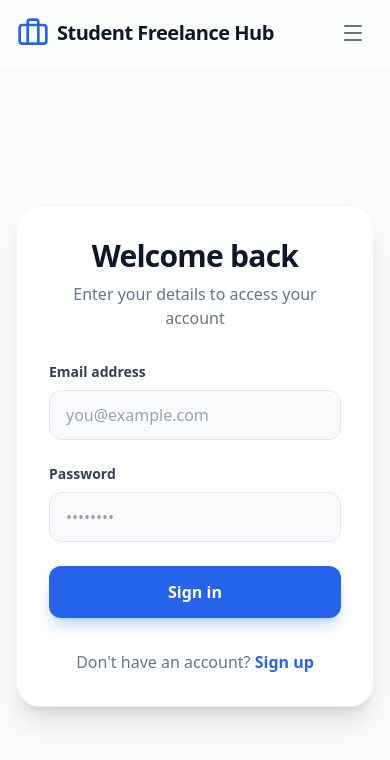
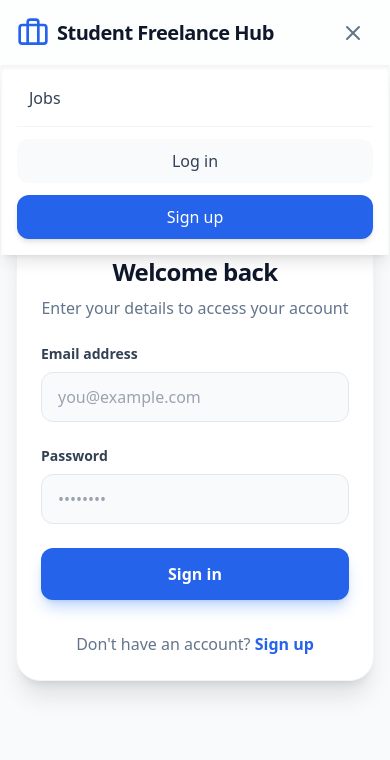
Before and after one commit to vishwanatharnitha/student-freelance-hub, a React app in the folder frontend/: page /login in a window 390 px wide. Both pictures are taken after a click on the button 353 px from the left and 33 px from the top of the page. Shown: the top 760 px of the page. Built offline with nearby package versions, Linux system fonts and the light colour scheme; the HTML template or start-up script is replaced by a standard one.

Commit message:
Fixed deployment and responsiveness issues

```diff
--- a/frontend/src/components/Navbar.jsx
+++ b/frontend/src/components/Navbar.jsx
@@ -1,11 +1,12 @@
-import React, { useContext } from 'react';
+import React, { useState, useContext } from 'react';
 import { Link, useNavigate } from 'react-router-dom';
 import { AuthContext } from '../context/AuthContext';
-import { Briefcase, Menu, LogOut, User as UserIcon } from 'lucide-react';
+import { Briefcase, Menu, X, LogOut, User as UserIcon } from 'lucide-react';
 
 const Navbar = () => {
   const { user, logout } = useContext(AuthContext);
   const navigate = useNavigate();
+  const [isMobileMenuOpen, setIsMobileMenuOpen] = useState(false);
 
   const handleLogout = () => {
     logout();
@@ -13,7 +14,7 @@ const Navbar = () => {
   };
 
   return (
-    <nav className="glass sticky top-0 z-50">
+    <nav className="glass sticky top-0 z-50 relative">
       <div className="max-w-7xl mx-auto px-4 sm:px-6 lg:px-8">
         <div className="flex justify-between h-16 items-center">
           <div className="flex-shrink-0 flex items-center">
@@ -58,12 +59,77 @@ const Navbar = () => {
             )}
           </div>
           <div className="md:hidden flex items-center">
-            <button className="text-slate-500 hover:text-slate-700 p-2">
-              <Menu className="h-6 w-6" />
+            <button
+              onClick={() => setIsMobileMenuOpen(!isMobileMenuOpen)}
+              className="text-slate-500 hover:text-slate-700 p-2"
+            >
+              {isMobileMenuOpen ? <X className="h-6 w-6" /> : <Menu className="h-6 w-6" />}
             </button>
           </div>
         </div>
       </div>
+
+      {/* Mobile Menu */}
+      {isMobileMenuOpen && (
+        <div className="md:hidden bg-white border-t border-slate-100 shadow-lg absolute top-full w-full left-0 z-50">
+          <div className="px-4 pt-2 pb-4 space-y-1 shadow-inner">
+            <Link
+              to="/jobs"
+              onClick={() => setIsMobileMenuOpen(false)}
+              className="block px-3 py-3 rounded-xl text-base font-medium text-slate-700 hover:text-primary-600 hover:bg-slate-50"
+            >
+              Jobs
+            </Link>
+
+            {user ? (
+              <>
+                <Link
+                  to={user.role === 'client' ? '/client-dashboard' : '/student-dashboard'}
+                  onClick={() => setIsMobileMenuOpen(false)}
+                  className="block px-3 py-3 rounded-xl text-base font-medium text-slate-700 hover:text-primary-600 hover:bg-slate-50"
+                >
+                  Dashboard
+                </Link>
+                <div className="px-3 py-3 border-t border-slate-100 mt-2">
+                  <div className="flex items-center gap-3 mb-3">
+                    <div className="bg-slate-100 p-2 rounded-full">
+                      <UserIcon size={20} className="text-slate-500" />
+                    </div>
+                    <span className="font-medium text-slate-700">{user.name}</span>
+                  </div>
+                  <button
+                    onClick={() => {
+                      handleLogout();
+                      setIsMobileMenuOpen(false);
+                    }}
+                    className="w-full flex items-center justify-center gap-2 px-4 py-2.5 bg-red-50 text-red-600 rounded-xl font-medium hover:bg-red-100 transition-colors"
+                  >
+                    <LogOut size={18} />
+                    Log out
+                  </button>
+                </div>
+              </>
+            ) : (
+              <div className="border-t border-slate-100 pt-3 mt-2 flex flex-col gap-3">
+                <Link
+                  to="/login"
+                  onClick={() => setIsMobileMenuOpen(false)}
+                  className="block w-full text-center px-4 py-2.5 rounded-xl font-medium text-slate-700 bg-slate-50 hover:bg-slate-100 transition-colors"
+                >
+                  Log in
+                </Link>
+                <Link
+                  to="/signup"
+                  onClick={() => setIsMobileMenuOpen(false)}
+                  className="block w-full text-center px-4 py-2.5 rounded-xl font-medium text-white bg-primary-600 hover:bg-primary-700 shadow-md transition-colors"
+                >
+                  Sign up
+                </Link>
+              </div>
+            )}
+          </div>
+        </div>
+      )}
     </nav>
   );
 };
--- a/frontend/src/index.css
+++ b/frontend/src/index.css
@@ -5,9 +5,11 @@
 @layer base {
   html {
     scroll-behavior: smooth;
+    overflow-x: hidden;
   }
   body {
     @apply bg-slate-50 text-slate-900;
+    overflow-x: hidden;
   }
 }
 
--- a/frontend/src/pages/Home.jsx
+++ b/frontend/src/pages/Home.jsx
@@ -15,7 +15,7 @@ const Home = () => {
               initial={{ opacity: 0, y: 20 }}
               animate={{ opacity: 1, y: 0 }}
               transition={{ duration: 0.5 }}
-              className="text-5xl md:text-6xl font-extrabold text-slate-900 tracking-tight mb-6"
+              className="text-4xl sm:text-5xl md:text-6xl font-extrabold text-slate-900 tracking-tight mb-6"
             >
               Where Student Talent Meets <span className="text-transparent bg-clip-text bg-gradient-to-r from-primary-500 to-indigo-600">Opportunity</span>
             </motion.h1>
--- a/frontend/src/pages/Jobs.jsx
+++ b/frontend/src/pages/Jobs.jsx
@@ -69,9 +69,9 @@ const Jobs = () => {
       <div className="max-w-7xl mx-auto px-4 sm:px-6 lg:px-8">
 
         {/* Header & Search */}
-        <div className="mb-10 text-center max-w-2xl mx-auto">
-          <h1 className="text-4xl font-extrabold text-slate-900 mb-4 tracking-tight">Find Freelance Work</h1>
-          <p className="text-slate-600 mb-8 text-lg">Browse thousands of opportunities perfect for students.</p>
+        <div className="mb-8 sm:mb-10 text-center max-w-2xl mx-auto">
+          <h1 className="text-3xl sm:text-4xl font-extrabold text-slate-900 mb-3 sm:mb-4 tracking-tight">Find Freelance Work</h1>
+          <p className="text-slate-600 mb-6 sm:mb-8 text-base sm:text-lg">Browse thousands of opportunities perfect for students.</p>
 
           <div className="relative flex items-center w-full max-w-xl mx-auto">
             <div className="absolute inset-y-0 left-0 pl-4 flex items-center pointer-events-none">
@@ -166,7 +166,7 @@ const Jobs = () => {
           <motion.div
             initial={{ opacity: 0, scale: 0.95 }}
             animate={{ opacity: 1, scale: 1 }}
-            className="bg-white rounded-3xl shadow-2xl max-w-lg w-full overflow-hidden"
+            className="bg-white rounded-3xl shadow-2xl max-w-lg w-[95%] sm:w-full max-h-[90vh] overflow-y-auto"
           >
             <div className="p-6 md:p-8">
               <div className="flex justify-between items-start mb-6">
--- a/frontend/src/pages/Login.jsx
+++ b/frontend/src/pages/Login.jsx
@@ -34,14 +34,14 @@ const Login = () => {
   };
 
   return (
-    <div className="min-h-[calc(100vh-4rem)] flex items-center justify-center bg-slate-50 px-4 py-12">
+    <div className="min-h-[calc(100vh-4rem)] flex items-center justify-center bg-slate-50 px-4 py-8 sm:py-12">
       <motion.div
         initial={{ opacity: 0, scale: 0.95 }}
         animate={{ opacity: 1, scale: 1 }}
-        className="max-w-md w-full bg-white rounded-3xl shadow-xl border border-slate-100 p-8 sm:p-10"
+        className="max-w-md w-full bg-white rounded-3xl shadow-xl border border-slate-100 p-6 sm:p-10"
       >
-        <div className="text-center mb-8">
-          <h2 className="text-3xl font-extrabold text-slate-900 tracking-tight">Welcome back</h2>
+        <div className="text-center mb-6 sm:mb-8">
+          <h2 className="text-2xl sm:text-3xl font-extrabold text-slate-900 tracking-tight">Welcome back</h2>
           <p className="text-slate-500 mt-2">Enter your details to access your account</p>
         </div>
 
--- a/frontend/src/pages/Signup.jsx
+++ b/frontend/src/pages/Signup.jsx
@@ -41,14 +41,14 @@ const Signup = () => {
   };
 
   return (
-    <div className="min-h-[calc(100vh-4rem)] flex items-center justify-center bg-slate-50 px-4 py-12">
+    <div className="min-h-[calc(100vh-4rem)] flex items-center justify-center bg-slate-50 px-4 py-8 sm:py-12">
       <motion.div
         initial={{ opacity: 0, scale: 0.95 }}
         animate={{ opacity: 1, scale: 1 }}
-        className="max-w-md w-full bg-white rounded-3xl shadow-xl border border-slate-100 p-8 sm:p-10"
+        className="max-w-md w-full bg-white rounded-3xl shadow-xl border border-slate-100 p-6 sm:p-10"
       >
-        <div className="text-center mb-8">
-          <h2 className="text-3xl font-extrabold text-slate-900 tracking-tight">Create an account</h2>
+        <div className="text-center mb-6 sm:mb-8">
+          <h2 className="text-2xl sm:text-3xl font-extrabold text-slate-900 tracking-tight">Create an account</h2>
           <p className="text-slate-500 mt-2">Join the hub and start your journey</p>
         </div>
 
--- a/frontend/src/services/api.js
+++ b/frontend/src/services/api.js
@@ -1,7 +1,7 @@
 import axios from 'axios';
 
 const API = axios.create({
-  baseURL: 'http://localhost:5000/api', // Adjust in production
+  baseURL: import.meta.env.MODE === 'production' ? '/api' : 'http://localhost:5000/api',
 });
 
 API.interceptors.request.use((req) => {
```
Also changed, not shown: 2 other files (tests, documents, lock files or other folders).
